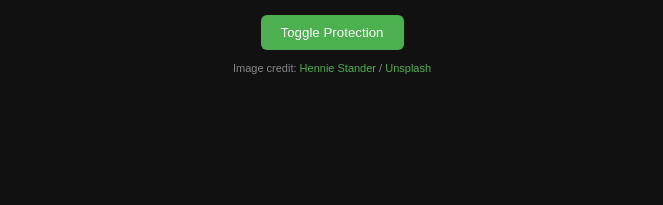
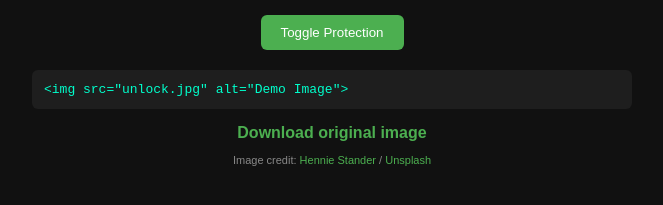
Before and after one commit to danmcpherson-arch/image-protection-demo, a plain HTML site: page index.html in a window 1280 px wide. Shown: the part 605-810 px from the top of the page, without its empty margins (308-971 px from the left). Drawn offline with Linux system fonts and the light colour scheme.

Commit message:
Update index.html

```diff
--- a/index.html
+++ b/index.html
@@ -53,6 +53,29 @@
       border-radius: 6px;
     }
 
+    .code-block {
+      background: #1e1e1e;
+      color: #00ffcc;
+      padding: 12px;
+      border-radius: 6px;
+      margin-top: 20px;
+      font-family: monospace;
+      font-size: 13px;
+      text-align: left;
+    }
+
+    .download-link {
+      display: inline-block;
+      margin-top: 15px;
+      color: #4CAF50;
+      text-decoration: none;
+      font-weight: bold;
+    }
+
+    .download-link:hover {
+      text-decoration: underline;
+    }
+
     .credit {
       font-size: 11px;
       color: #888;
@@ -84,7 +107,17 @@
     </div>
   </div>
 
-  <button id="toggleButton" onclick="toggleOverlay()">Toggle Protection</button>
+  <button onclick="toggleOverlay()">Toggle Protection</button>
+
+  <!-- Code example -->
+  <div class="code-block">
+    &lt;img src="unlock.jpg" alt="Demo Image"&gt;
+  </div>
+
+  <!-- Download link -->
+  <a class="download-link" href="unlock.jpg" download>
+    Download original image
+  </a>
 
   <p class="credit">
     Image credit:
```
